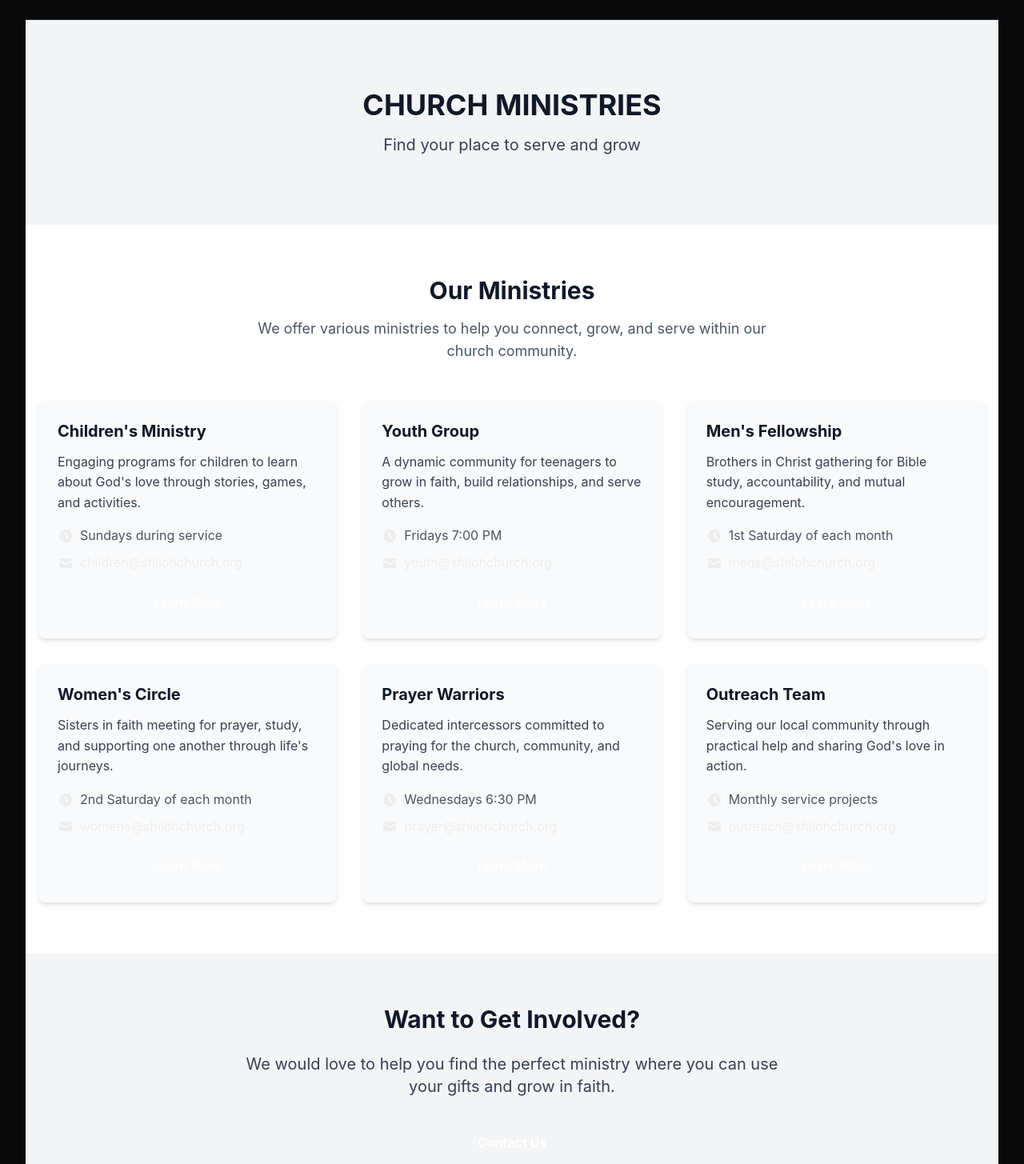
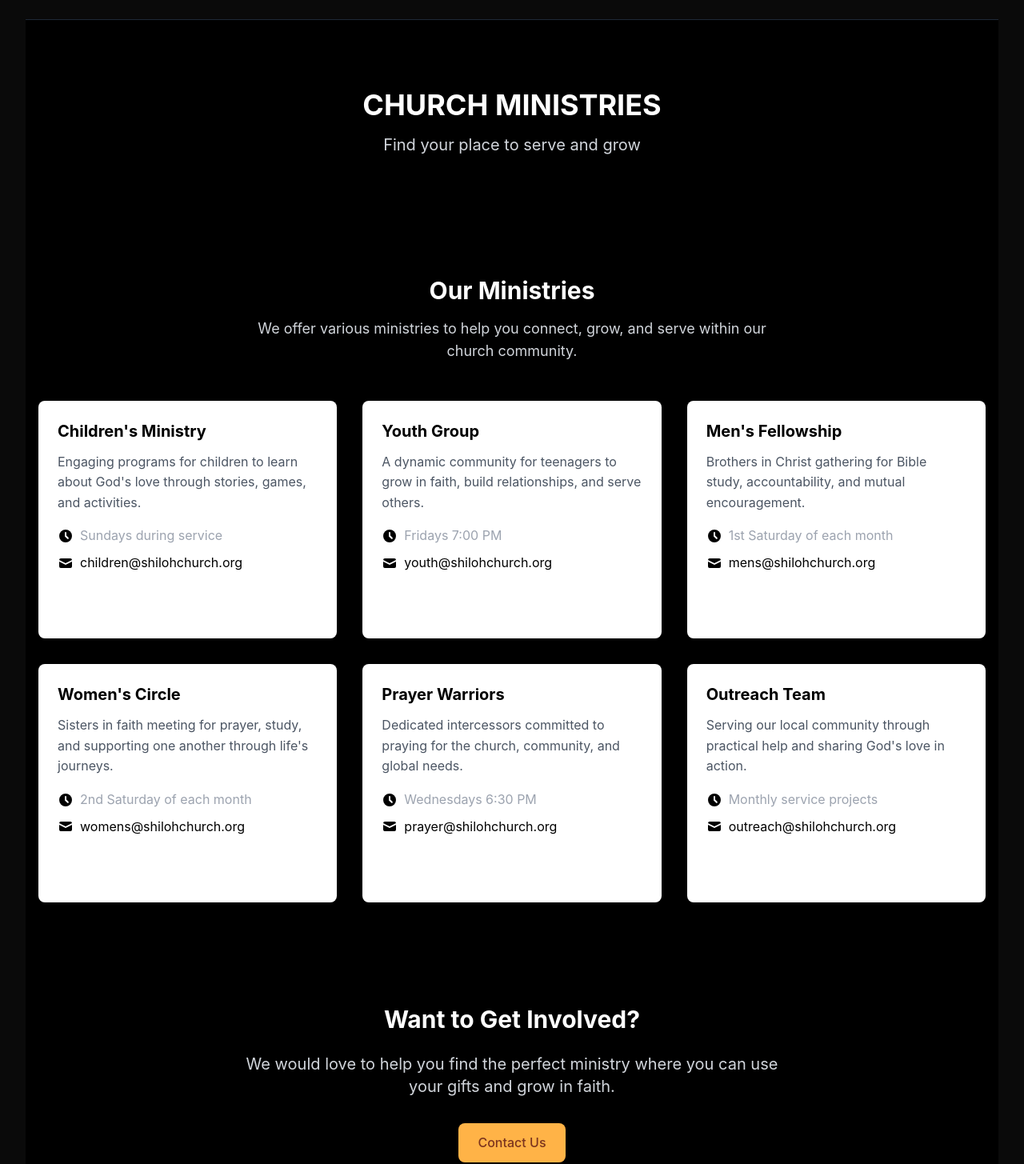
Before and after one commit to Hermii1/church-website, a Next.js app: page /ministries in a window 1280 px wide. Shown: the part 98-1553 px from the top of the page at 80% size. Built offline with nearby package versions, Linux system fonts and the light colour scheme.

Commit message:
improved programs

```diff
--- a/src/pages/ministries.tsx
+++ b/src/pages/ministries.tsx
@@ -1,5 +1,5 @@
 import Head from 'next/head';
-
+import Link from 'next/link';
 import { useTranslation } from '@/hooks/useTranslation';
 
 export default function Ministries() {
@@ -52,35 +52,35 @@ export default function Ministries() {
       </Head>
 
       {/* Hero Section */}
-      <section className="relative h-64 flex items-center justify-center bg-gray-100">
+      <section className="relative h-64 flex items-center justify-center bg-black">
         <div className="text-center px-4">
-          <h1 className="text-4xl font-bold mb-4 text-gray-900">{t('ministries.heroTitle')}</h1>
-          <p className="text-xl text-gray-700">{t('ministries.heroSubtitle')}</p>
+          <h1 className="text-4xl font-bold mb-4 text-white">{t('ministries.heroTitle')}</h1>
+          <p className="text-xl text-gray-300">{t('ministries.heroSubtitle')}</p>
         </div>
       </section>
 
       {/* Ministries Grid */}
-      <section className="py-16 bg-white">
+      <section className="py-16 bg-black text-white">
         <div className="container mx-auto px-4">
         <div className="text-center mb-12">
-            <h2 className="text-3xl font-bold text-gray-900 mb-4">{t('ministries.ourMinistries')}</h2>
-            <p className="text-lg text-gray-600 max-w-2xl mx-auto">
+          <h2 className="text-3xl font-bold text-white mb-4">{t('ministries.ourMinistries')}</h2>
+          <p className="text-lg text-gray-300 max-w-2xl mx-auto">
           {t('ministries.ourMinistriesDesc')}
           </p>
         </div>
 
         <div className="grid grid-cols-1 md:grid-cols-2 lg:grid-cols-3 gap-8">
           {ministries.map((ministry, index) => (
-              <div key={index} className="bg-gray-50 rounded-lg p-6 shadow-md hover:shadow-lg transition-shadow">
-                <h3 className="text-xl font-bold text-gray-900 mb-3">{ministry.title}</h3>
-                <p className="text-gray-700 mb-4">{ministry.description}</p>
+          <div key={index} className="bg-white text-black rounded-lg p-6 shadow-md hover:shadow-lg transition-shadow">
+          <h3 className="text-xl font-bold text-black mb-3">{ministry.title}</h3>
+          <p className="text-gray-600 mb-4">{ministry.description}</p>
 
           <div className="space-y-2">
             <div className="flex items-center">
               <svg xmlns="http://www.w3.org/2000/svg" className="h-5 w-5 text-church-orange mr-2" viewBox="0 0 20 20" fill="currentColor">
                 <path fillRule="evenodd" d="M10 18a8 8 0 100-16 8 8 0 000 16zm1-12a1 1 0 10-2 0v4a1 1 0 00.293.707l2.828 2.829a1 1 0 101.415-1.415L11 9.586V6z" clipRule="evenodd" />
               </svg>
-                    <span className="text-gray-600">{ministry.schedule}</span>
+              <span className="text-gray-400">{ministry.schedule}</span>
             </div>
 
             <div className="flex items-center">
@@ -104,15 +104,17 @@ export default function Ministries() {
      </section>
 
        {/* Call to Action */}
-      <section className="py-16 bg-gray-100">
+      <section className="py-16 bg-black text-white">
         <div className="container mx-auto px-4 text-center">
-          <h2 className="text-3xl font-bold mb-6 text-gray-900">{t('ministries.getInvolvedTitle')}</h2>
-          <p className="text-xl text-gray-700 mb-8 max-w-2xl mx-auto">
+          <h2 className="text-3xl font-bold mb-6 text-white">{t('ministries.getInvolvedTitle')}</h2>
+        <p className="text-xl text-gray-300 mb-8 max-w-2xl mx-auto">
           {t('ministries.getInvolvedDesc')}
         </p>
-          <button className="bg-church-orange hover:bg-church-orange-light text-white font-bold py-3 px-8 rounded-lg transition-colors">
+        <Link href="/contact">
+          <button className="btn-primary">
           {t('common.contactUs')}
           </button>
+        </Link>
         </div>
         </section>
     </>
```
Also changed, not shown: src/pages/programs.tsx (+9 -9 lines). Lines whose indentation alone changed are shown as unchanged.
